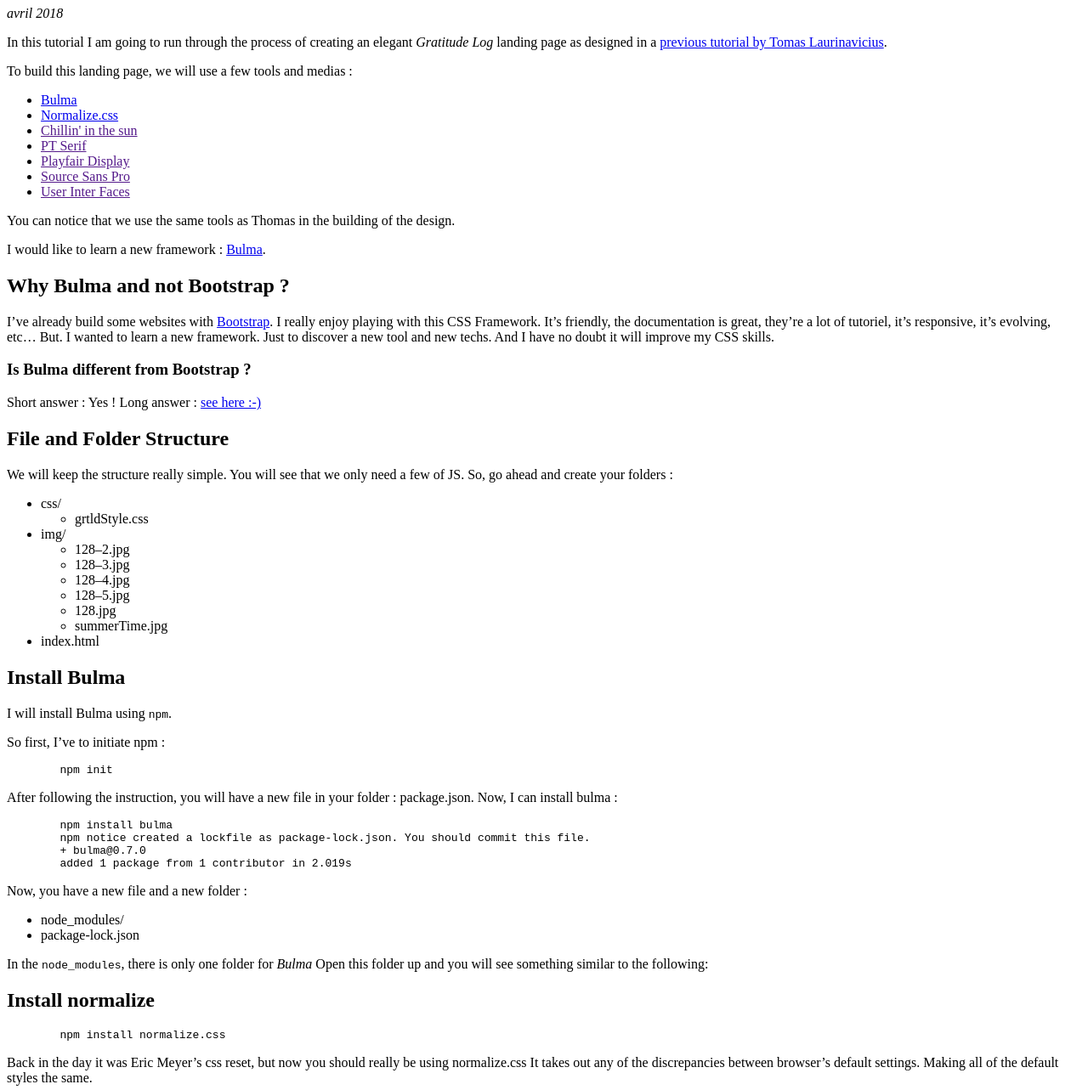
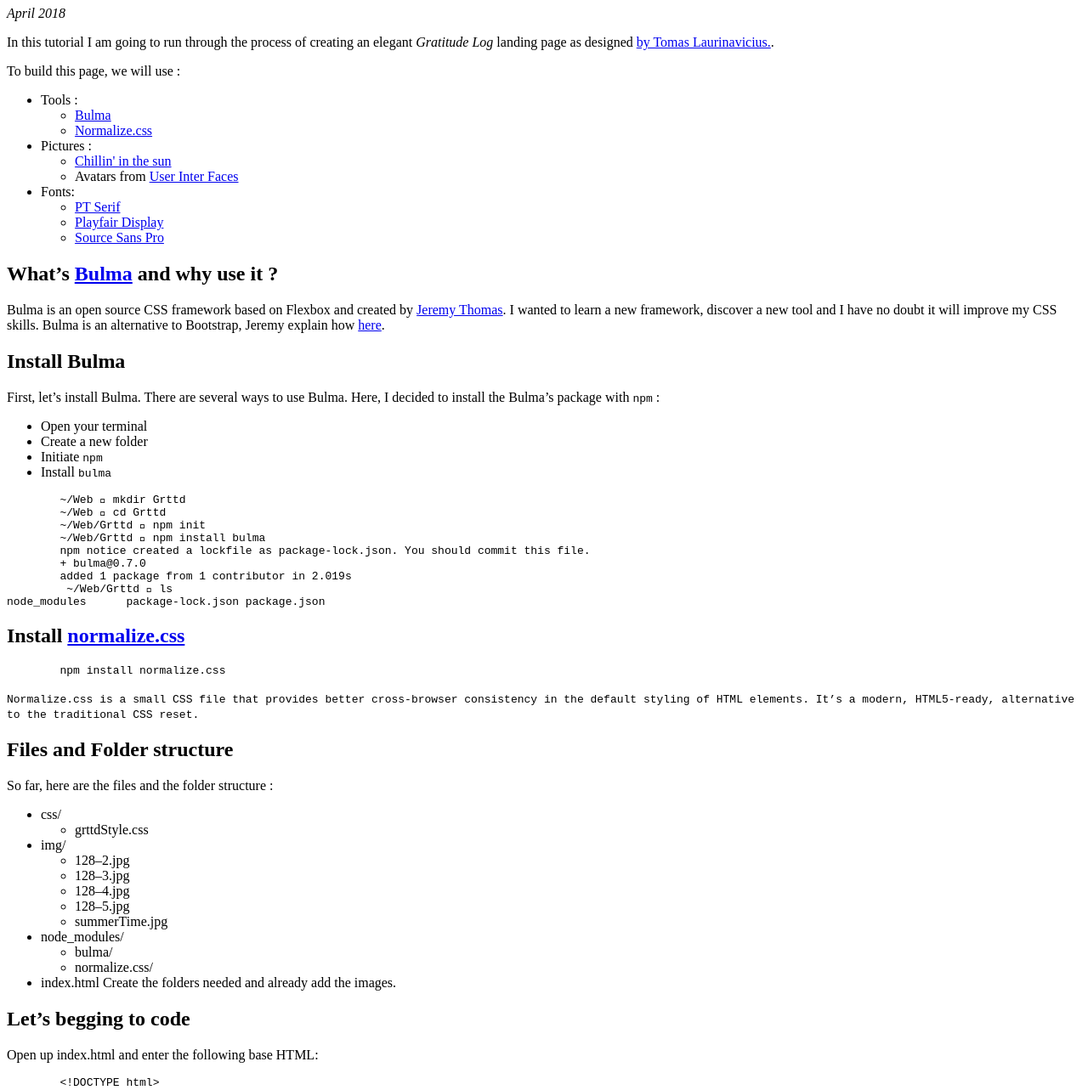
Before and after one commit to sbuhl/Gttrd, a website: page build/README.html in a window 1280 px wide. Shown: the part 73-1356 px from the top of the page at 85% size. Drawn offline with Linux system fonts and the light colour scheme.

Commit message:
Readme plus

```diff
--- a/build/README.html
+++ b/build/README.html
@@ -5,45 +5,78 @@
 </head>
 <body>
 
-<h1 id="buildinganelegant“gratitudelog”landingpagewithbulma">Building an Elegant “Gratitude Log” Landing Page With Bulma</h1>
+<h1 id="tutorial:buildinga“gratitudelog”landingpagewithbulmahttps:bulma.io">Tutorial : Building a “Gratitude Log” Landing Page With <a href="https://bulma.io">Bulma</a></h1>
 
-<p><em>avril 2018</em></p>
+<p><em>April 2018</em></p>
 
-<p>In this tutorial I am going to run through the process of creating an elegant <em>Gratitude Log</em> landing page as designed in a <a href="https://webdesign.tutsplus.com/tutorials/design-an-elegant-gratitude-log-landing-page-with-photoshop--cms-22787">previous tutorial by Tomas Laurinavicius</a>.</p>
+<p>In this tutorial I am going to run through the process of creating an elegant <em>Gratitude Log</em> landing page as designed <a href="https://webdesign.tutsplus.com/tutorials/design-an-elegant-gratitude-log-landing-page-with-photoshop--cms-22787">by Tomas Laurinavicius.</a>.</p>
 
-<p>To build this landing page, we will use a few tools and medias :</p>
+<p>To build this page, we will use :</p>
+
+<ul>
+<li>Tools :
 
 <ul>
 <li><a href="https://bulma.io">Bulma</a></li>
 <li><a href="http://necolas.github.io/normalize.css/">Normalize.css</a></li>
-<li><a href="">Chillin' in the sun</a></li>
-<li><a href="">PT Serif</a></li>
-<li><a href="">Playfair Display</a></li>
-<li><a href="">Source Sans Pro</a></li>
-<li><a href="">User Inter Faces</a></li>
+</ul></li>
+<li>Pictures :
+
+<ul>
+<li><a href="https://skitterphoto.com/photos/895/chilling-in-the-park">Chillin' in the sun</a></li>
+<li>Avatars from <a href="http://uifaces.com">User Inter Faces</a></li>
+</ul></li>
+<li>Fonts:
+
+<ul>
+<li><a href="https://www.fontsquirrel.com/fonts/pt-serif">PT Serif</a></li>
+<li><a href="https://www.fontsquirrel.com/fonts/playfair-display">Playfair Display</a></li>
+<li><a href="https://www.fontsquirrel.com/fonts/source-sans-pro">Source Sans Pro</a></li>
+</ul></li>
 </ul>
 
-<p>You can notice that we use the same tools as Thomas in the building of the design.</p>
+<h2 id="whatsbulmahttps:bulma.ioandwhyuseit">What&#8217;s <a href="https://bulma.io">Bulma</a> and why use it ?</h2>
 
-<p>I would like to learn a new framework : <a href="https://bulma.io">Bulma</a>.</p>
+<p>Bulma is an open source CSS framework based on Flexbox and created by <a href="https://jgthms.com/">Jeremy Thomas</a>. I wanted to learn a new framework, discover a new tool and I have no doubt it will improve my CSS skills. Bulma is an alternative to Bootstrap, Jeremy explain how <a href="https://bulma.io/alternative-to-bootstrap/">here</a>.</p>
 
-<h2 id="whybulmaandnotbootstrap">Why Bulma and not Bootstrap ?</h2>
+<h2 id="installbulma">Install Bulma</h2>
 
-<p>I&#8217;ve already build some websites with <a href="http://getbootstrap.com">Bootstrap</a>. I really enjoy playing with this CSS Framework. It&#8217;s friendly, the documentation is great, they&#8217;re a lot of tutoriel, it&#8217;s responsive, it&#8217;s evolving, etc&#8230; But. I wanted to learn a new framework. Just to discover a new tool and new techs. And I have no doubt it will improve my CSS skills.</p>
+<p>First, let&#8217;s install Bulma. There are several ways to use Bulma. Here, I decided to install the Bulma&#8217;s package with <code>npm</code> :</p>
 
-<h3 id="isbulmadifferentfrombootstrap">Is Bulma different from Bootstrap ?</h3>
+<ul>
+<li>Open your terminal</li>
+<li>Create a new folder</li>
+<li>Initiate <code>npm</code></li>
+<li>Install <code>bulma</code></li>
+</ul>
 
-<p>Short answer : Yes ! Long answer : <a href="https://bulma.io/alternative-to-bootstrap/">see here :-) </a></p>
+<pre><code class="shell">	~/Web  mkdir Grttd
+ 	~/Web  cd Grttd
+ 	~/Web/Grttd  npm init
+	~/Web/Grttd  npm install bulma
+	npm notice created a lockfile as package-lock.json. You should commit this file.
+	+ bulma@0.7.0
+	added 1 package from 1 contributor in 2.019s
+	 ~/Web/Grttd  ls
+node_modules      package-lock.json package.json
+</code></pre>
 
-<h2 id="fileandfolderstructure">File and Folder Structure</h2>
+<h2 id="installnormalize.csshttps:necolas.github.ionormalize.css">Install <a href="https://necolas.github.io/normalize.css/">normalize.css</a></h2>
 
-<p>We will keep the structure really simple. You will see that we only need a few of JS. So, go ahead and create your folders :</p>
+<pre><code class="shell">	npm install normalize.css
+</code></pre>
+
+<p><code>Normalize.css is a small CSS file that provides better cross-browser consistency in the default styling of HTML elements. It’s a modern, HTML5-ready, alternative to the traditional CSS reset.</code></p>
+
+<h2 id="filesandfolderstructure">Files and Folder structure</h2>
+
+<p>So far, here are the files and the folder structure :</p>
 
 <ul>
 <li>css/
 
 <ul>
-<li>grtldStyle.css</li>
+<li>grttdStyle.css</li>
 </ul></li>
 <li>img/
 
@@ -52,51 +85,17 @@
 <li>128&#8211;3.jpg</li>
 <li>128&#8211;4.jpg</li>
 <li>128&#8211;5.jpg</li>
-<li>128.jpg</li>
 <li>summerTime.jpg</li>
 </ul></li>
-<li>index.html</li>
-</ul>
-
-<h2 id="installbulma">Install Bulma</h2>
-
-<p>I will install Bulma using <code>npm</code>.</p>
-
-<p>So first, I&#8217;ve to initiate npm :</p>
-
-<pre><code class="shell">	npm init
-</code></pre>
-
-<p>After following the instruction, you will have a new file in your folder : package.json.
-Now, I can install bulma :</p>
-
-<pre><code class="shell">	npm install bulma
-	npm notice created a lockfile as package-lock.json. You should commit this file.
-	+ bulma@0.7.0
-	added 1 package from 1 contributor in 2.019s
-</code></pre>
-
-<p>Now, you have a new file and a new folder :</p>
+<li>node_modules/
 
 <ul>
-<li>node_modules/</li>
-<li>package-lock.json</li>
+<li>bulma/</li>
+<li>normalize.css/</li>
+</ul></li>
+<li>index.html
+Create the folders needed and already add the images.</li>
 </ul>
-
-<p>In the <code>node_modules</code>, there is only one folder for <em>Bulma</em>
-Open this folder up and you will see something similar to the following:</p>
-
-<h2 id="installnormalize">Install normalize</h2>
-
-<pre><code class="shell">	npm install normalize.css
-</code></pre>
-
-<p>Back in the day it was Eric Meyer’s css reset, but now you should really be using normalize.css It takes out any of the discrepancies between browser’s default settings. Making all of the default styles the same.</p>
-
-<p>We will need one icon, so we will use <a href="http://fontawesome.com/">Font Awesome</a> in our project, so do not forget to include it :</p>
-
-<pre><code class="html">	&lt;script defer src=&quot;https://use.fontawesome.com/releases/v5.0.7/js/all.js&quot;&gt;&lt;/script&gt;
-</code></pre>
 
 <h2 id="letsbeggingtocode">Let&#8217;s begging to code</h2>
 
```
Also changed, not shown: README.md.
